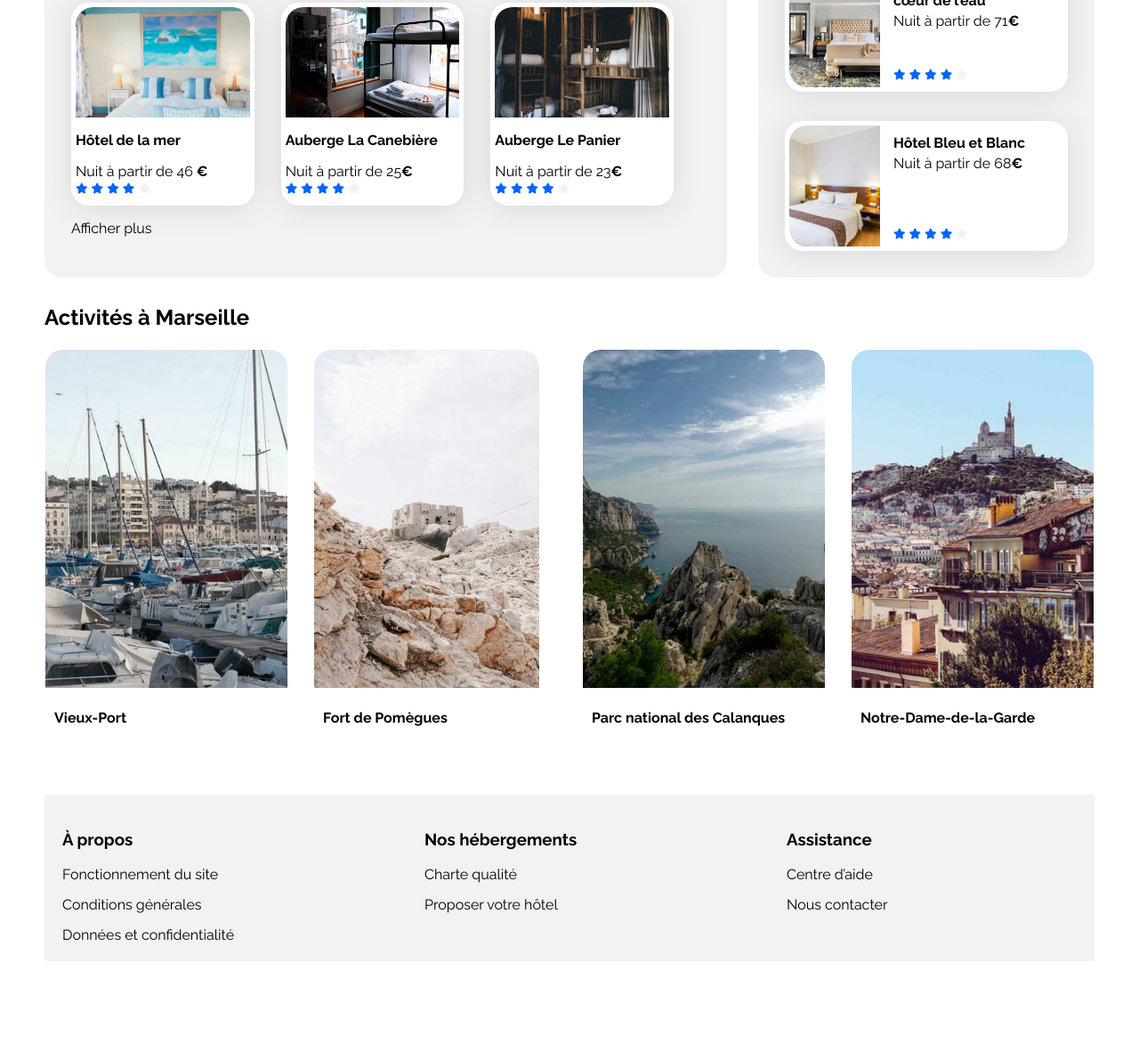
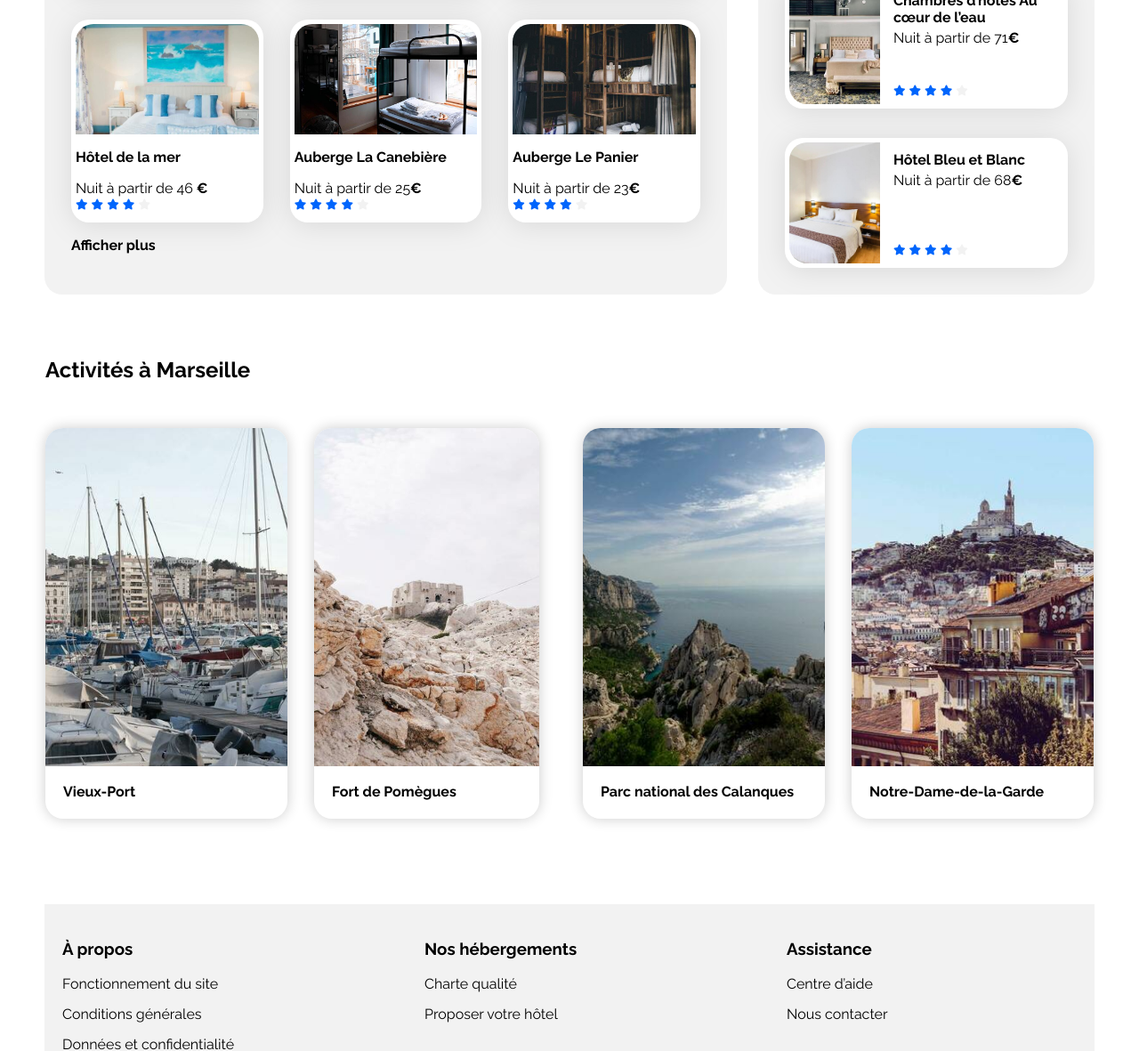
Before and after one commit to Emeline-Wulstecke/Booki, a plain HTML site: page index.html in a window 1280 px wide. Shown: the part 622-1803 px from the top of the page at 89% size. Before the commit the page ends 1702 px from the top, so only its background shows below. Drawn offline with Linux system fonts and the light colour scheme.

Commit message:
fix typo

```diff
--- a/css/style.css
+++ b/css/style.css
@@ -53,9 +53,8 @@ a {
 }
 
 .section-title {
-    margin: 0;
+    margin-top: 0;
     font-size: 22px;
-    gap: 30px;
 }
 
 .card {
@@ -164,7 +163,7 @@ button {
 /****** End Search bar ******/
 
 /****** Filter bar ******/
-.filter-bar, .filter-bar ul {
+.filters, .filters ul {
     display: flex;
     height: 50px;
     align-items: center;
@@ -172,12 +171,12 @@ button {
     font-weight: bold;
 }
 
-.filter-bar h2 {
+.filters h2 {
     font-size: 1.06rem;
     text-align: center;
 }
 
-.filter-bar li {
+.filters li {
     display: flex;
     padding: 10px 19px;
     align-items: center;
@@ -186,17 +185,17 @@ button {
     border: 2px solid var(--filter-bg-color);
 }
 
-.filter-bar li:hover {
+.filters li:hover {
   background-color: var(--filter-bg-color);
 }
 
-.filter-bar i.fa-solid {
+.filters i.fa-solid {
   margin-right: 10px;
   font-size: 22px;
 }
 /****** End Filter bar ******/
 
-.info-bar {
+.info {
     display: flex;
     height: 24px;
     align-items: center;
@@ -241,7 +240,7 @@ i.fa-solid.fa-info {
 }
 
 .hebergements a {
-    width: calc((100% - 90px)/3);
+    width: calc((100% - 60px) / 3);
 }
 
 .hebergements-cards img {
@@ -270,7 +269,12 @@ i.fa-solid.fa-info {
     margin-bottom: 5px;
 }
 
-
+.more {
+    display: flex;
+    width: 100%;
+    font-weight: bold;
+    gap: 30px;
+}
 /****** Populaires ***********/
 .populaires {
     width: 32%;
@@ -317,28 +321,31 @@ i.fa-solid.fa-info {
 }
 
 /*********** Activités *************/
+.activites {
+    display: flex;
+    flex-direction: column;
+    justify-content: center;
+    margin-top: 50px;
+    margin-bottom: 35px;
+    border: 1px solid transparent;
+    gap: 30px;
+}
+
 .activites h2 {
     width: 100%;
     height: 30px;
 }
-#activites {
-    margin-top: 30px;
-    margin-bottom: 30px;
-  }
 
 .activites ul {
-    display: flex;
-    flex-direction: row;
+    display:flex;
     gap: 30px;
-    border: 1px solid transparent;
+    padding-bottom: 30px;
 }
 
 .activites li {
     display: flex;
     width: calc((100% - 90px) / 4);
     height: 439px;
-    border-radius: 20px;
-    box-shadow: 0 3 0 15px rgba(0, 0, 0, 0.1);
     padding-bottom: 30px;
 }
 
@@ -348,13 +355,21 @@ i.fa-solid.fa-info {
     border-radius: 20px 20px 0px 0px;
 }
 
-  .activites figcaption {
+.activites figure{
+    width: 100%;
+    height: 439px;
+    border-radius: 20px;
+    box-shadow: 0 0 15px rgba(0, 0, 0, 0.2);
+}
+
+.activites figcaption {
     display: flex;
-    text-align: center;
     font-size: 1rem;
     font-weight: bold;
-    padding: 20px 0px 20px 10px ;
-  }
+    padding-top: 15px;
+    padding-left: 20px;
+}
+
 
 /* Footer */
 
--- a/index.html
+++ b/index.html
@@ -48,7 +48,7 @@
             </form>
 
             <!--filter bar -->
-            <section class="filter-bar">
+            <section class="filters">
                 <h2>Filtres</h2>
                 <ul>
                     <li>
@@ -70,7 +70,7 @@
                 </ul>
             </section>
 
-            <p class="info-bar">
+            <p class="info">
                 <i class="fa-solid fa-info"></i>
                 Plus de 500 logements sont disponibles dans cette ville
             </p>
@@ -214,7 +214,7 @@
                         </a>
                     </div>
             <!-- end sixth card -->
-                    <p>Afficher plus</p>
+                    <p class="more">Afficher plus</p>
                 </section>
 
                 <section class="populaires">
```
